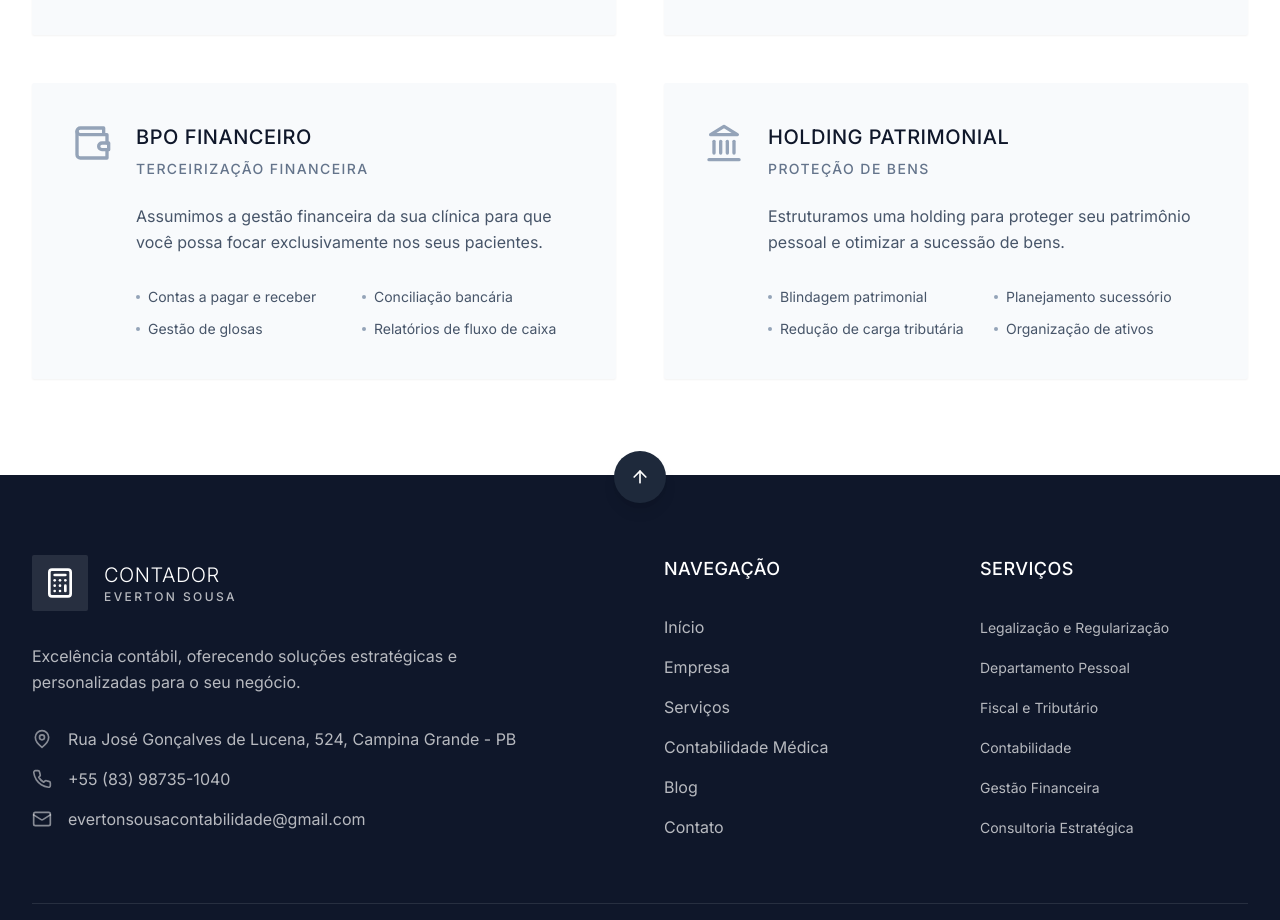
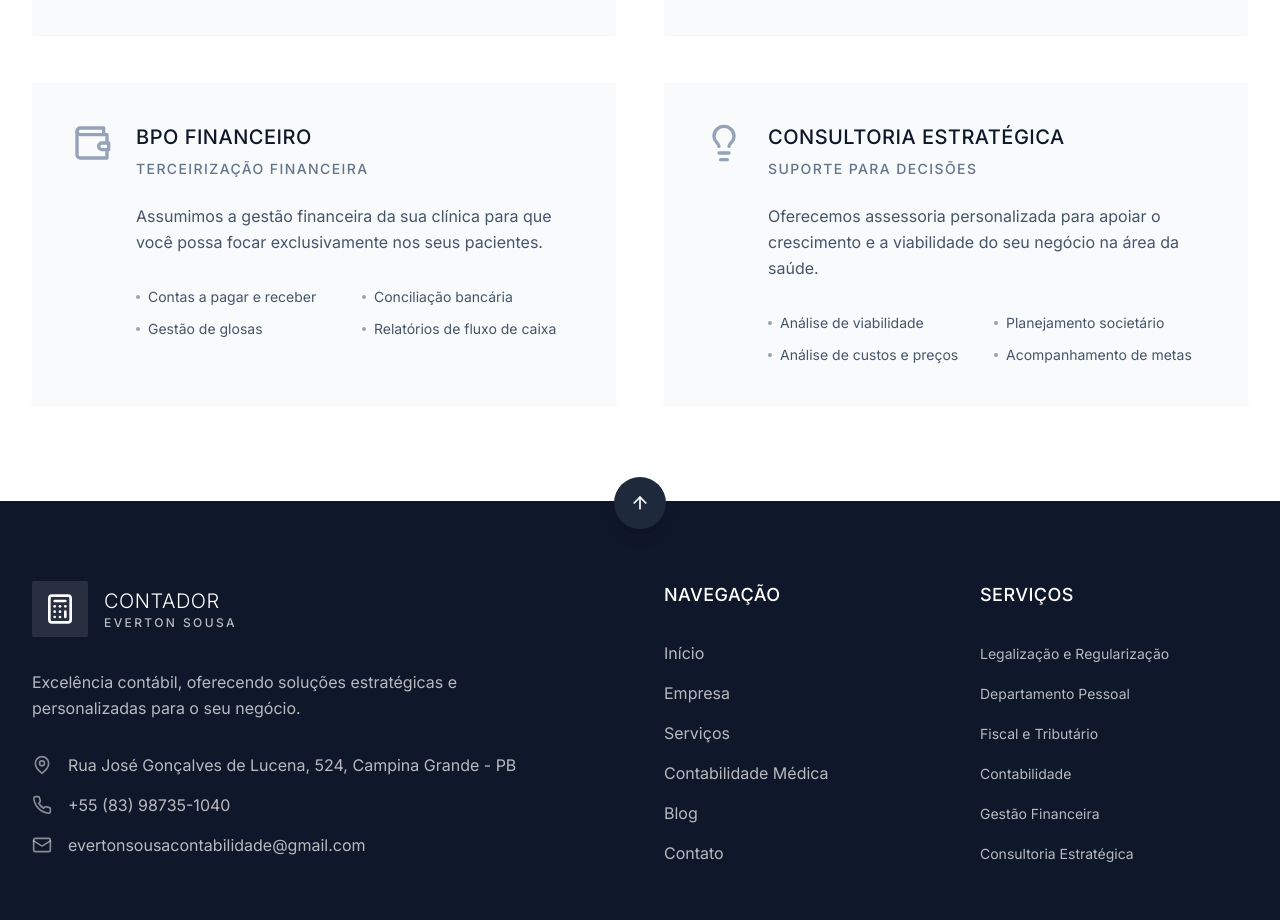
Before and after one commit to joaopedrolemos6/Everton-projeto, a React (Vite) app: page /contabilidade-medica in a window 1280 px wide. Shown: the part 1060-1980 px from the top of the page. Built offline with nearby package versions, Linux system fonts and the light colour scheme; no server answers.

Commit message:
Update MedicalServices.tsx

```diff
--- a/src/components/MedicalServices.tsx
+++ b/src/components/MedicalServices.tsx
@@ -5,7 +5,7 @@ import {
   ShieldCheck,    // Ícone para Gestão de Impostos
   FileText,       // Ícone para DMED e Carnê-Leão
   Wallet,         // Ícone para BPO Financeiro
-  Landmark        // Ícone para Holding Patrimonial
+  Lightbulb       // Ícone para Consultoria (substituindo Landmark)
 } from 'lucide-react';
 
 const MedicalServices = () => {
@@ -71,22 +71,23 @@ const MedicalServices = () => {
       ]
     },
     {
-      icon: <Landmark className="w-10 h-10" />,
-      title: 'HOLDING PATRIMONIAL',
-      subtitle: 'Proteção de Bens',
-      description: 'Estruturamos uma holding para proteger seu patrimônio pessoal e otimizar a sucessão de bens.',
+      // A seção 'HOLDING PATRIMONIAL' foi substituída por esta
+      icon: <Lightbulb className="w-10 h-10" />,
+      title: 'CONSULTORIA ESTRATÉGICA',
+      subtitle: 'Suporte para Decisões',
+      description: 'Oferecemos assessoria personalizada para apoiar o crescimento e a viabilidade do seu negócio na área da saúde.',
       features: [
-        'Blindagem patrimonial',
-        'Planejamento sucessório',
-        'Redução de carga tributária',
-        'Organização de ativos'
+        'Análise de viabilidade',
+        'Planejamento societário',
+        'Análise de custos e preços',
+        'Acompanhamento de metas'
       ]
     }
   ];
 
   return (
-    // Adicionamos o id "medical-services" para a navegação funcionar
-    <section id="medical-services" className="py-24 bg-white">
+    // Renomeei o id para 'services' para que o link de navegação "Serviços" funcione corretamente
+    <section id="services" className="py-24 bg-white">
       <div className="max-w-7xl mx-auto px-6 lg:px-8">
         <div className="text-center mb-20">
           <span className="text-sm font-medium tracking-[0.2em] text-slate-500 uppercase">
```
